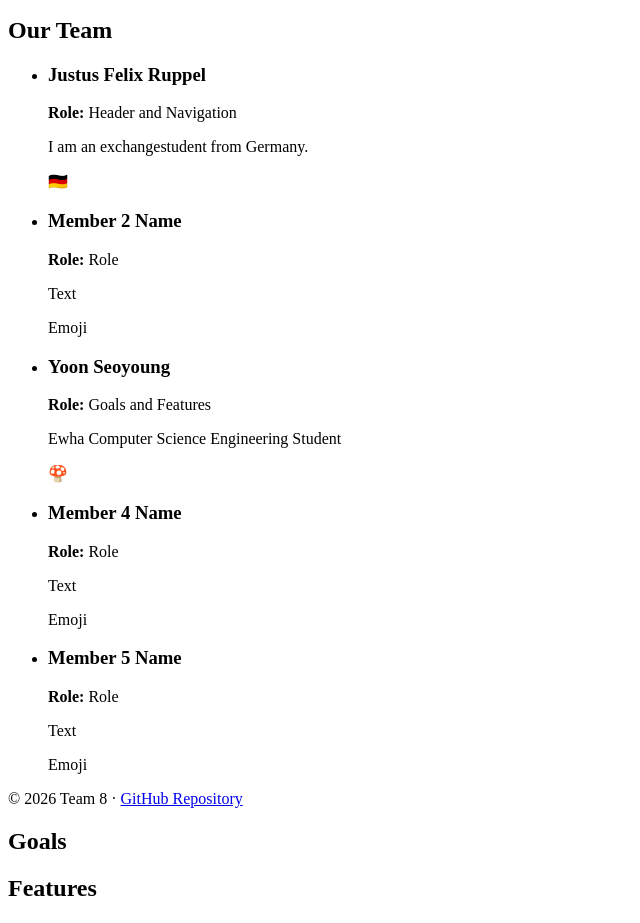
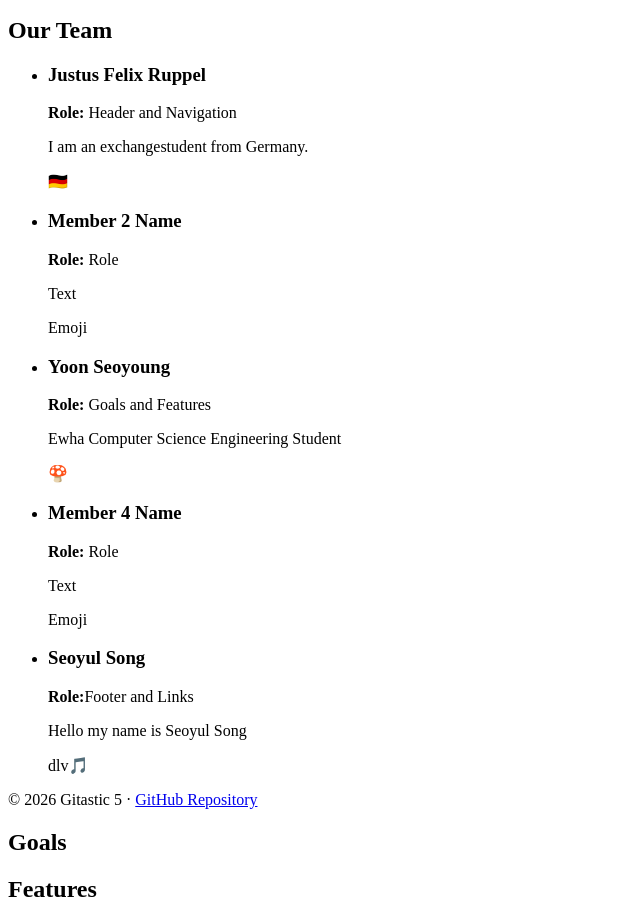
Before and after one commit to 3iubae/team-project-homepage, a plain HTML site: page index.html in a window 1280 px wide. Shown: the part 101-1024 px from the top of the page, without its empty margins (0-640 px from the left). Drawn offline with Linux system fonts and the light colour scheme.

Commit message:
Update member details and footer information

```diff
--- a/index.html
+++ b/index.html
@@ -49,10 +49,10 @@
                 <p>Emoji</p>
             </li>
             <li>
-                <h3>Member 5 Name</h3>
-                <p><strong>Role:</strong> Role</p>
-                <p>Text</p>
-                <p>Emoji</p>
+                <h3>Seoyul Song</h3>
+                <p><strong>Role:</strong>Footer and Links</p>
+                <p>Hello my name is Seoyul Song</p>
+                <p>dlv🎵</p>
             </li>
         </ul>
     </section>
@@ -66,7 +66,7 @@
     </section>
 </main>
 <footer>
-<p>&copy; 2026 Team 8 · <a href="https://github.com/JustusPB04/team-project-homepage">GitHub Repository</a></p>
+<p>&copy; 2026 Gitastic 5 · <a href="https://github.com/JustusPB04/team-project-homepage">GitHub Repository</a></p>
 </footer>
 </body>
     <h2>Goals</h2>
```
